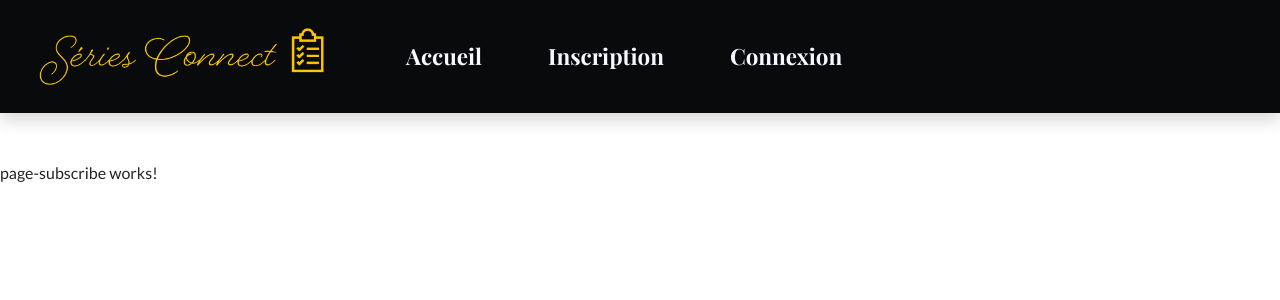
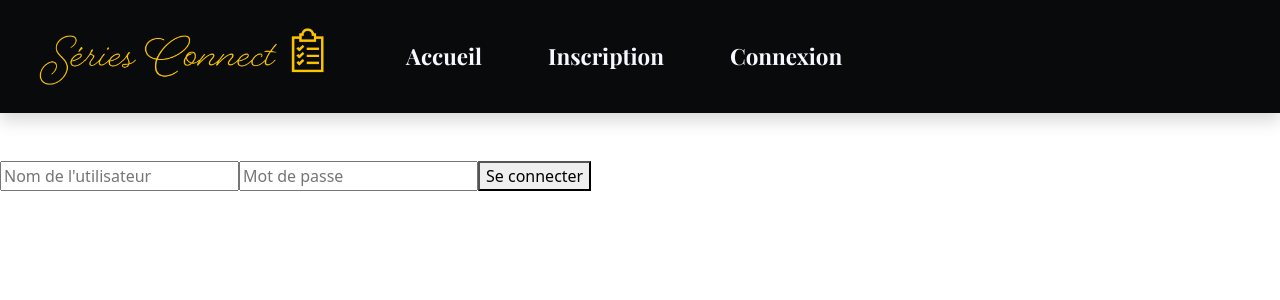
Before and after one commit to FabriceBartrolich/sc-front, an Angular app: page /subscribe in a window 1280 px wide. Shown: the top 300 px of the page. Built offline with nearby package versions, Linux system fonts and the light colour scheme; a web font is replaced by a local one.

Commit message:
feat: ajouter page inscription [front]

```diff
--- a/src/app/pages/page-subscribe/page-subscribe.component.html
+++ b/src/app/pages/page-subscribe/page-subscribe.component.html
@@ -1 +1,43 @@
-<p>page-subscribe works!</p>
+<div *ngIf="!getCurrentUser()">
+  <input
+    type="text"
+    [(ngModel)]="username"
+    placeholder="Nom de l'utilisateur"
+  />
+  <input type="password" [(ngModel)]="password" placeholder="Mot de passe" />
+  <button (click)="login()">Se connecter</button>
+</div>
+<div *ngIf="getCurrentUser()">
+  <p>Bienvenue, {{ getCurrentUser().user }}</p>
+</div>
+
+<!-- <form (ngSubmit)="login()" *ngIf="!isConnected()">
+  <div class="form-group">
+    <label for="username">Nom d'utilisateur</label>
+    <input
+      type="text"
+      class="form-control"
+      id="username"
+      required
+      [(ngModel)]="username"
+      name="username"
+      placeholder="Entrez votre nom d'utilisateur"
+    />
+  </div>
+  <div class="form-group">
+    <label for="password">Mot de passe</label>
+    <input
+      type="password"
+      class="form-control"
+      id="password"
+      required
+      [(ngModel)]="password"
+      name="password"
+      placeholder="Entrez votre mot de passe"
+    />
+  </div>
+  <button type="submit">Se connecter</button>
+</form>
+<div *ngIf="isConnected()">
+  <p>Bienvenue, {{ getCurrentUser()?.username }}</p>
+</div> -->
--- a/src/app/pages/page-subscribe/page-subscribe.component.ts
+++ b/src/app/pages/page-subscribe/page-subscribe.component.ts
@@ -1,52 +1,57 @@
 import { Component } from '@angular/core';
-import { FormBuilder, Validators } from '@angular/forms';
-import { UserService } from 'src/app/services/user.service';
-import { Modal } from 'bootstrap';
 import { Router } from '@angular/router';
-import { User } from 'src/app/models/user';
 
 @Component({
   selector: 'app-page-subscribe',
   templateUrl: './page-subscribe.component.html',
-  styleUrls: ['./page-subscribe.component.css'],
+  styleUrls: ['./page-subscribe.component.css']
 })
 export class PageSubscribeComponent {
-  inscriptionForm = this.fb.group({
-    username: ['', Validators.required],
-    email: ['', [Validators.required, Validators.email]],
-    password: ['', Validators.required],
-  });
+  username: string = '';
+  password: string = '';
 
-  constructor(
-    private fb: FormBuilder,
-    private userService: UserService,
-    private router: Router
-  ) {}
+  constructor(private router: Router) { }
+  login() {
+    console.log('je suis dans login', this.username, this.password);
 
-  ngOnInit(): void {}
+    const myHeaders = new Headers();
+    myHeaders.append("Content-Type", "application/json");
 
-  onSubmit(): void {
-    if (this.inscriptionForm.valid) {
-      const newUser: any = this.inscriptionForm.value;
-      console.log('je suis dans le submit, newUser = ', newUser);
-      this.userService.subscribe(newUser).subscribe(
-        () => {
-          console.log('mise à jour effectuée');
-          this.inscriptionForm.reset();
-          const modalElement = document.getElementById('subscribeModal');
-          const modalInstance = new Modal(modalElement!);
-          modalInstance.show();
-        },
-        (error) => {
-          console.error('Erreur lors de l’inscription:', error);
-        }
-      );
-    } else {
-      // Afficher un message d'erreur ou des indications pour les champs invalides
-    }
+    const raw = JSON.stringify({
+      "username": this.username,
+      "password": this.password
+    });
+
+    const requestOptions: RequestInit = {
+      method: 'POST',
+      headers: myHeaders,
+      body: raw,
+      redirect: 'follow'
+    };
+
+    fetch("http://localhost:3000/api/auth/login", requestOptions)
+      .then(response => response.json())
+      .then(result => {
+        console.log(result);
+        localStorage.setItem('me', JSON.stringify(result));
+        // Redirigez l'utilisateur vers la page d'accueil ici
+        this.router.navigate(['/home']);
+      })
+      .catch(error => console.log('error', error));
   }
 
-  goToHome() {
-    this.router.navigate(['/connect']);
+  isConnected(): boolean {
+    const token = localStorage.getItem('token');
+    if (token !== null && token !== '') {
+      return true;
+    }
+    return false;
   }
+
+getCurrentUser() : any {
+const me : any = localStorage.getItem('me');
+console.log(me);
+return JSON.parse(me);
 }
+
+}
```
